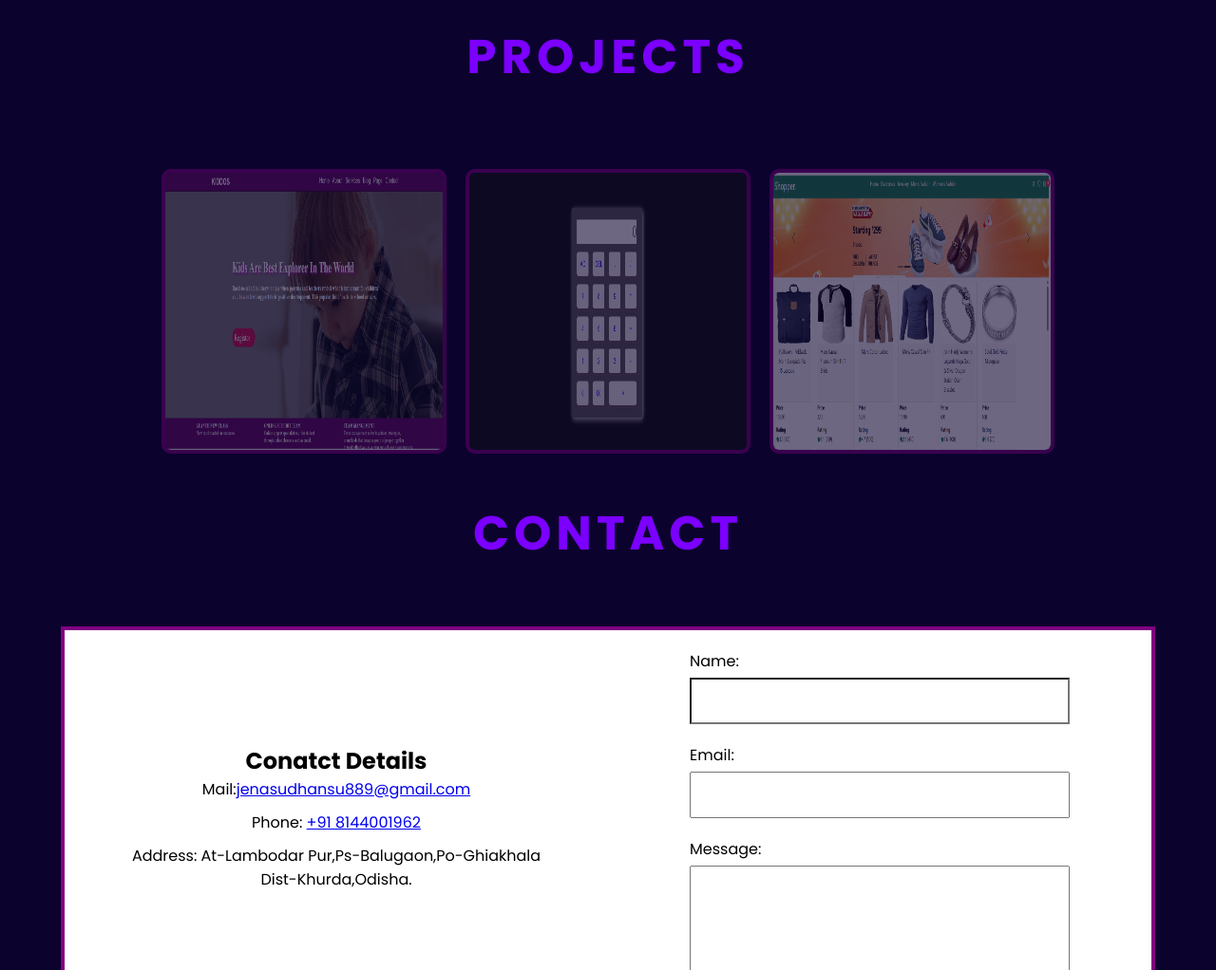
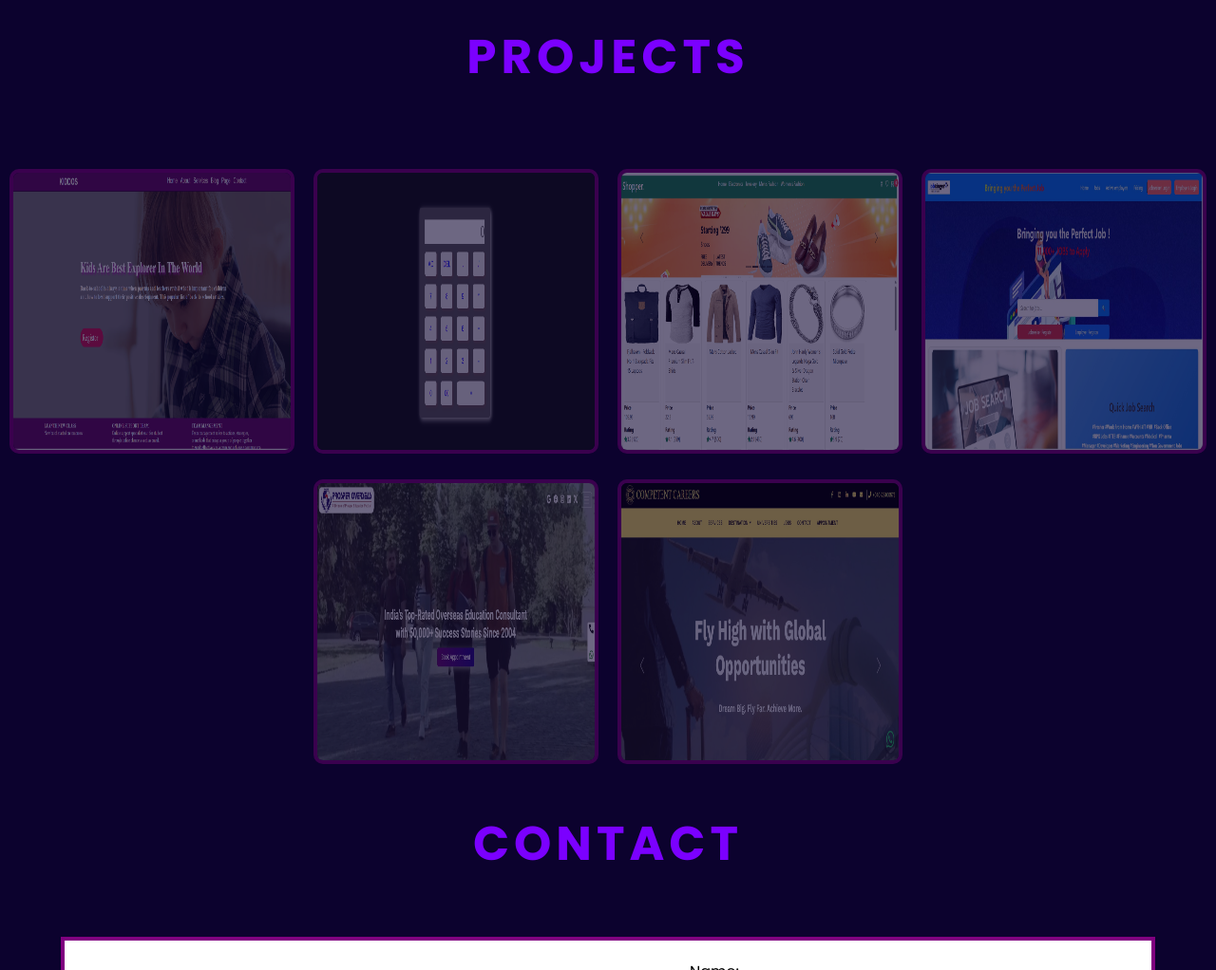
Before and after one commit to Sudhansu1437/ui-portfolio, a website: page index.html in a window 1280 px wide. Shown: the part 2843-3865 px from the top of the page at 95% size. Drawn offline with Linux system fonts and the light colour scheme.

Commit message:
Portfolio
Ver-12

```diff
--- a/index.html
+++ b/index.html
@@ -160,6 +160,18 @@
                   <a href="public/shopper.html">
                       <img src="public/images/shopping.png" alt="" >
                   </a>
+                   <a href="https://harmonious-biscotti-46bee4.netlify.app
+                   ">
+                      <img src="public/images/job-ringer.jpg" alt="" >
+                  </a>
+
+                  <a href="https://venerable-kelpie-27d944.netlify.app/">
+                      <img src="public/images/prosper.jpg" alt="" >
+                  </a>
+
+                  <a href="https://verdant-faun-0d3b2c.netlify.app/">
+                      <img src="public/images/competent.jpg" alt="" >
+                  </a>
 
 
             </div>
```
Also changed, not shown: public/images/competent.jpg (added), public/images/job-ringer.jpg (added), public/images/prosper.jpg (added).
